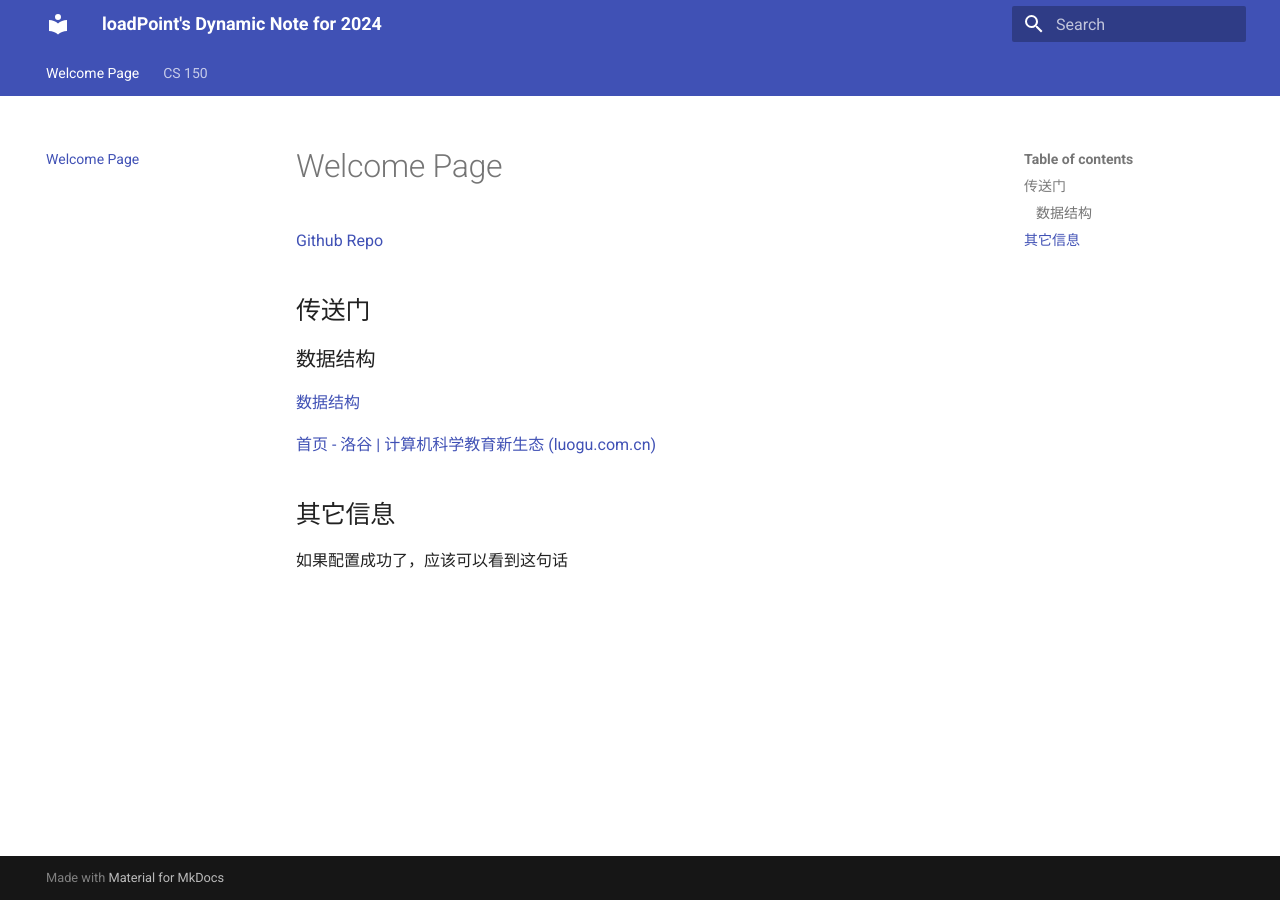
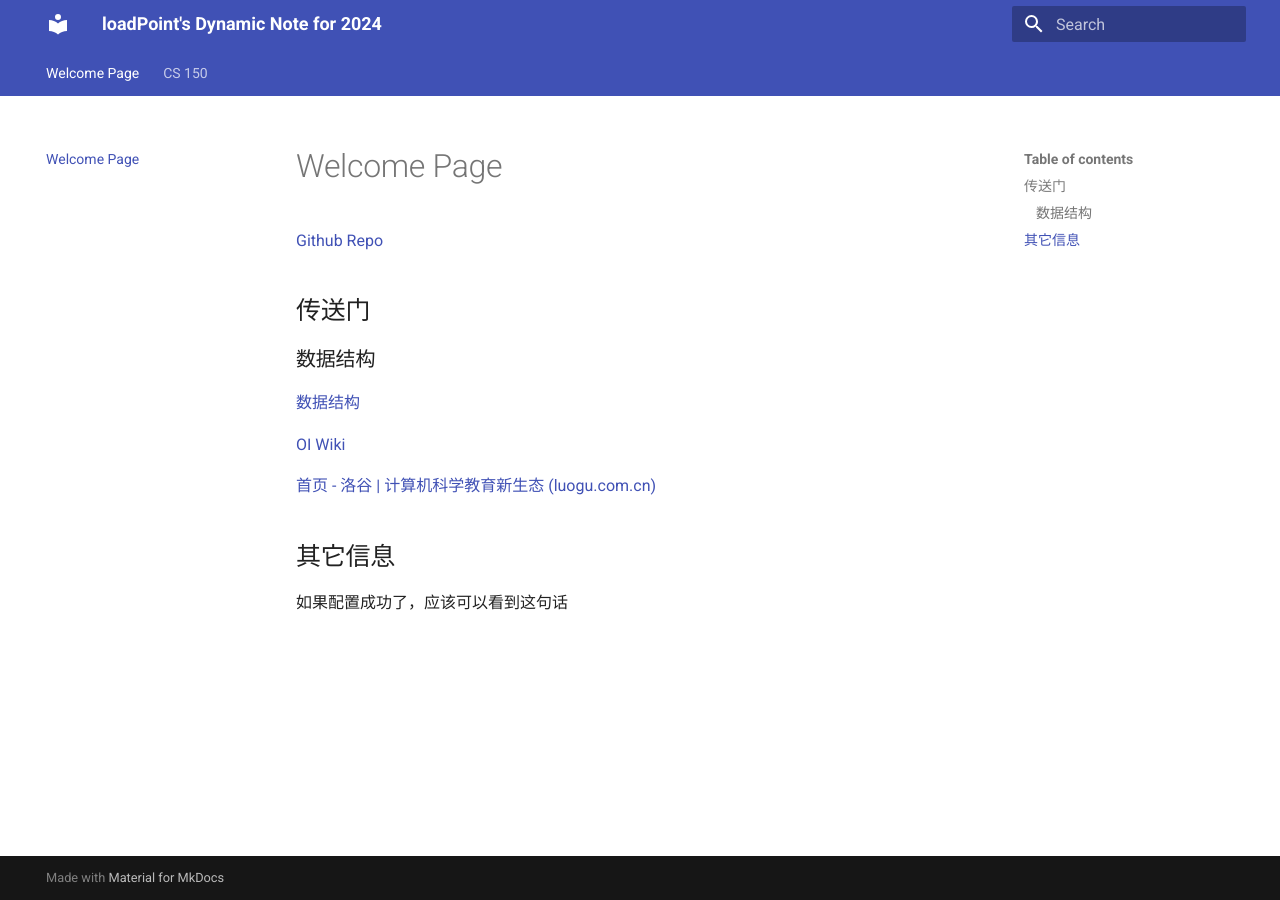
Before and after one commit to loadPoint/loadPoint.github.io, an MkDocs documentation site: the page built from docs/index.md, in a window 1280 px wide. Built offline with MkDocs 1.6.1 and Material for MkDocs 9.7.7, drawn with Linux system fonts in a browser that asks for light colours.

Commit message:
Auto commit at 20240619-011229

```diff
--- a/docs/index.md
+++ b/docs/index.md
@@ -8,6 +8,8 @@
 
 [数据结构](./CS-150/DSA-70/overall.md)
 
+[OI Wiki](https://oi-wiki.org/)
+
 [首页 - 洛谷 | 计算机科学教育新生态 (luogu.com.cn)](https://www.luogu.com.cn/)
 
 ## 其它信息
```
